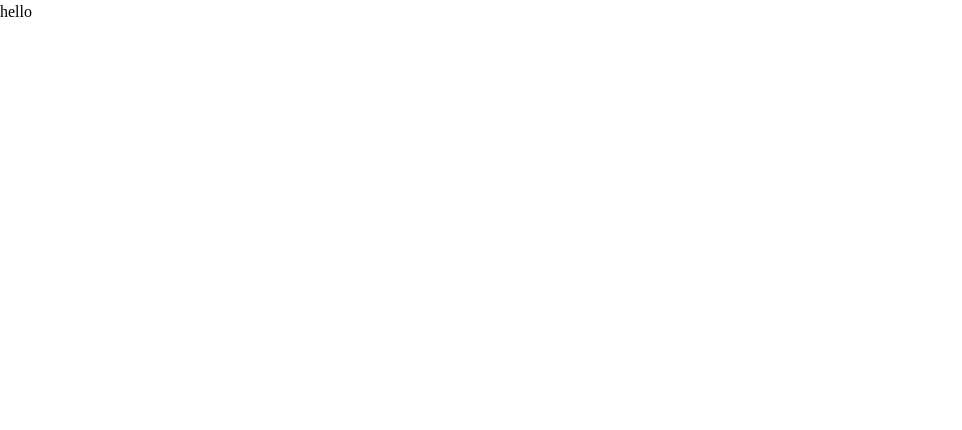
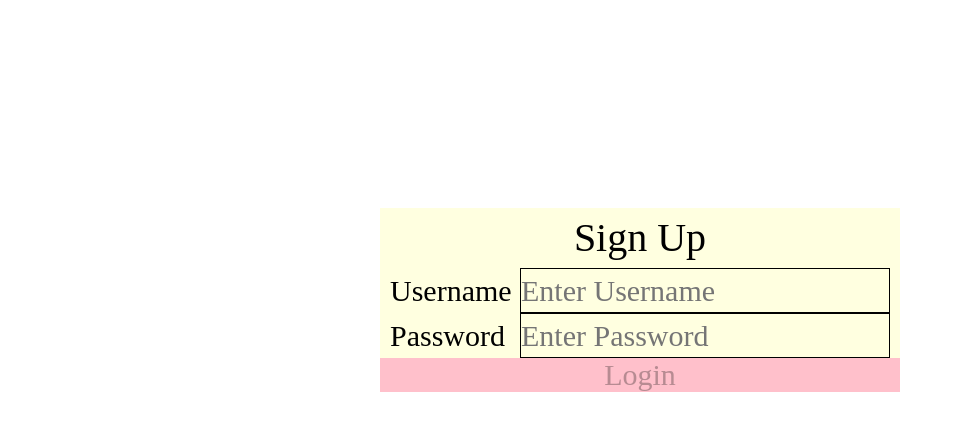
Before and after one commit to Taormina7575/Potluck-Planner-App, a React (Create React App) app in the folder potluck-planner/: page /signup in a window 1280 px wide. Shown: the top 430 px of the page, without its empty margins (0-962 px from the left). Built offline with nearby package versions, Linux system fonts and the light colour scheme.

Commit message:
form functionality complete

```diff
--- /dev/null
+++ b/potluck-planner/src/Components/Login/SignUp.css
@@ -0,0 +1,37 @@
+.loginForm {
+    display: flex;
+    flex-direction: column;
+    width: 50%;
+    margin: auto 0;
+    background-color: lightyellow;
+    width: 52rem;
+}
+
+.loginLabel {
+    display: flex;
+    justify-content: space-between;
+    font-size: 3rem;
+    margin-left: 1rem;
+}
+
+.loginButton {
+    font-size: 3rem;
+    background-color: pink;
+}
+
+.formContainer {
+    display: flex;
+    justify-content: space-around;
+    height: 75vh;
+}
+
+.loginInput {
+    background-color: lightyellow;
+    border: 1px solid black;
+    margin-right: 1rem;
+}
+
+.signUpHead {
+    text-align: center;
+    font-size: 4rem;
+}
--- a/potluck-planner/src/Components/Login/SignUp.js
+++ b/potluck-planner/src/Components/Login/SignUp.js
@@ -1,9 +1,99 @@
-import React from "react";
+import {React, useState, useEffect} from "react";
+import "./SignUp.css";
+import * as yup from "yup";
+import schema from '../../validation/SignUpSchema'
+
+const initialFormValues = {
+    username: '',
+    password: '',
+}
+
+const initialFormErrors = {
+    username: '',
+    password: '',
+}
+
+const initialDisabled = true;
+
 
 export default function SignUp() {
+    const [formValues, setFormValues] = useState(initialFormValues)
+    const [formErrors, setFormErrors] = useState(initialFormErrors)
+    const [disabled, setDisabled] = useState(initialDisabled)
+
+    function change(evt) {
+        const {name, value} = evt.target;
+        yup
+            .reach(schema, name)
+            .validate(value)
+            .then(() => {
+                setFormErrors({
+                    ...formErrors,
+                    [name]: '',
+                })
+            })
+
+            .catch((err) => {
+                setFormErrors({
+                    ...formErrors,
+                    [name]: err.errors[0]
+                })
+            })
+        setFormValues({
+            ...formValues,
+            [name]: value,
+        })
+    }
+
+    useEffect(() => {
+        schema.isValid(formValues).then((valid) => {
+          setDisabled(!valid);
+        });
+      }, [formValues]);
+
+      const submit = (evt) => {
+        evt.preventDefault();
+        const newUser = {
+          username: formValues.username.trim(),
+          password: formValues.password.trim()
+        };
+        setFormValues(initialFormValues);
+      };
+
   return (
-        <div>
-            hello
+    <div>
+      <div className="formContainer">
+        <form className="loginForm" onSubmit={submit}>
+          <h1 className='signUpHead'>Sign Up</h1>
+          <label className="loginLabel">
+            Username
+            <input
+              type="text"
+              name="username"
+              value={formValues.username}
+              placeholder="Enter Username"
+              className="loginInput"
+              onChange={change}
+            ></input>
+          </label>
+          <label className="loginLabel">
+            Password
+            <input
+              type="text"
+              name="password"
+              value={formValues.password}
+              placeholder="Enter Password"
+              className="loginInput"
+              onChange={change}
+            ></input>
+          </label>
+          <button className="loginButton" disabled={disabled}>Login</button>
+          <div>
+                  {formErrors.username}
+                  {formErrors.password}
+          </div>
+        </form>
       </div>
-  )
+    </div>
+  );
 }
--- /dev/null
+++ b/potluck-planner/src/validation/SignUpSchema.js
@@ -0,0 +1,12 @@
+import * as yup from 'yup';
+
+export default yup.object().shape({
+    username: yup
+    .string()
+    .required("username is required")
+    .min(5, "username must be at least 5 characters"),
+    password: yup
+    .string()
+    .required("password is required")
+    .min(5, "password must be at least 5 characters"),
+})
```
